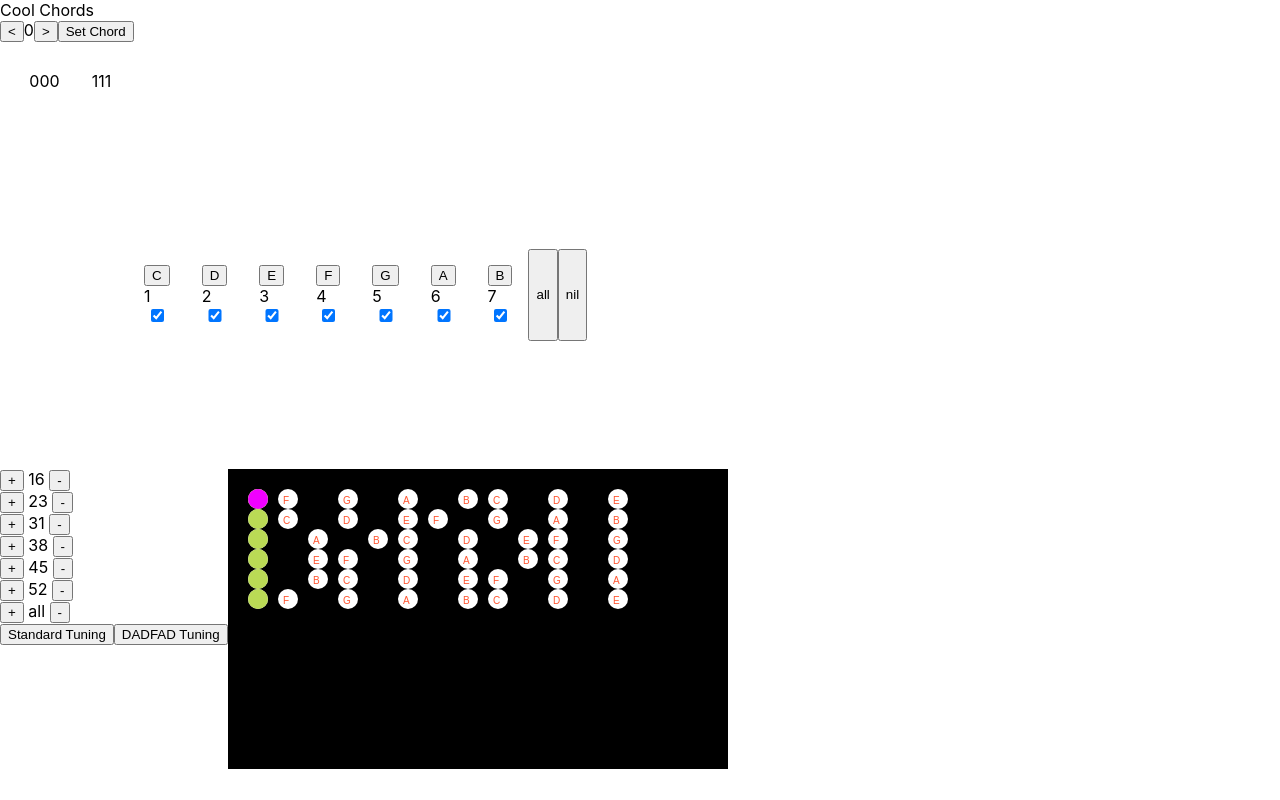
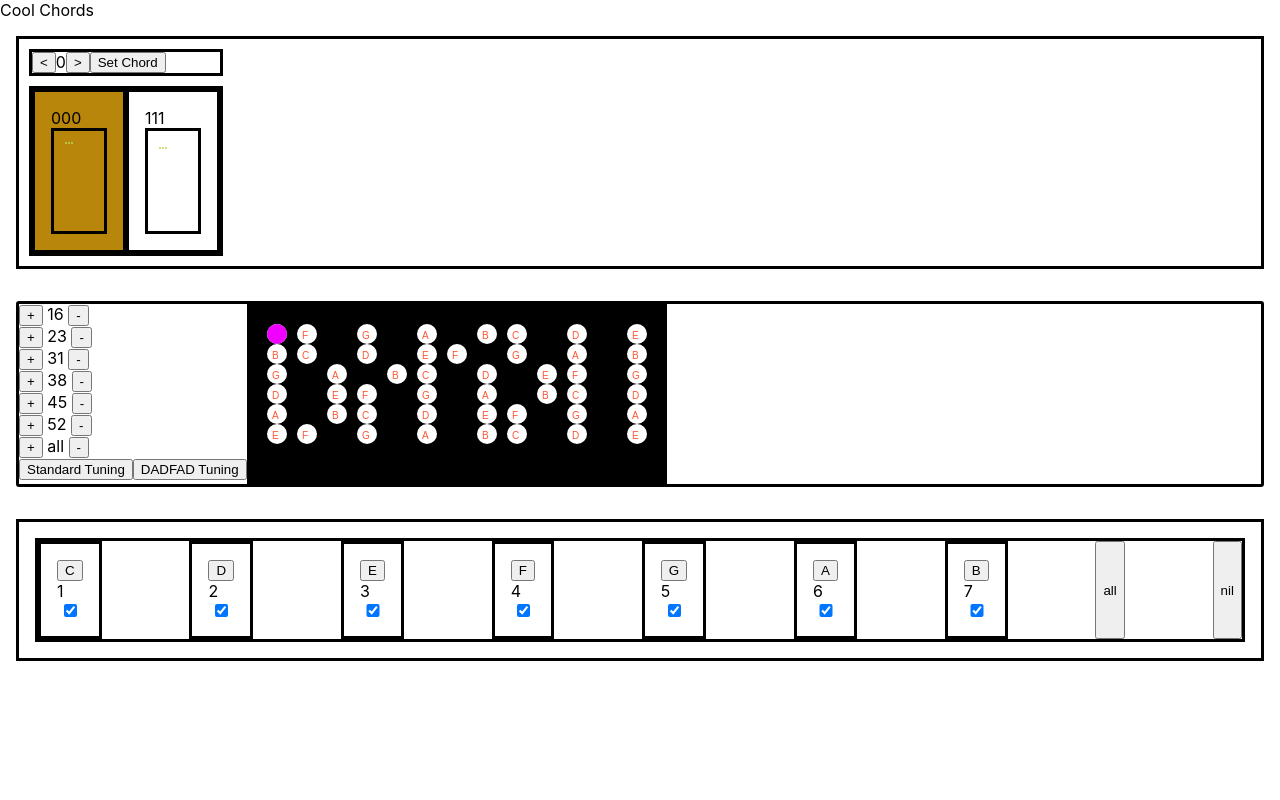
Before and after one commit to gvnmcg/cool-chords, a Next.js app: page / in a window 1280 px wide. Built offline with nearby package versions, Linux system fonts and the light colour scheme.

Commit message:
styling, Sequence canvas, tuning chords

```diff
--- a/pages/chords-app/ts-src/FretboardApp.tsx
+++ b/pages/chords-app/ts-src/FretboardApp.tsx
@@ -56,10 +56,6 @@ const FretboardApp = () => {
         />
       </div>
 
-      <div className={styles.scales}>
-        <ScaleControls scale={scale} setScale={setScale} />
-      </div>
-
       <div className={styles.fretboard}>
         <TuningControls tuning={tuning} setTuning={setTuning} />
         <FretboardCanvas
@@ -69,6 +65,10 @@ const FretboardApp = () => {
           setChordSet={setChordSet}
         />
       </div>
+      <div className={styles.scales}>
+        <ScaleControls scale={scale} setScale={setScale} />
+      </div>
+
     </div>
   );
 };
--- a/pages/chords-app/ts-src/FretboardCanvas.tsx
+++ b/pages/chords-app/ts-src/FretboardCanvas.tsx
@@ -66,7 +66,9 @@ const FretboardCanvas = ({
     ctx.fillStyle = "#BADA55";
 
     chordSet.forEach((cn) => {
-      let x = cn.fret * FRET_HEIGHT + MARGIN;
+
+      let x = (cn.midi - tuning[cn.str]) * FRET_HEIGHT + MARGIN;
+      // let x = cn.fret * FRET_HEIGHT + MARGIN;
       let y = cn.str * STR_SPACING + MARGIN;
 
       ctx.beginPath();
@@ -76,6 +78,7 @@ const FretboardCanvas = ({
   };
 
   const drawNoteCursor = (ctx: CanvasRenderingContext2D) => {
+
     ctx.fillStyle = "#F000FF";
     let x = noteCursor.fret * FRET_HEIGHT + MARGIN;
     let y = noteCursor.str * STR_SPACING + MARGIN;
@@ -91,8 +94,11 @@ const FretboardCanvas = ({
   ) => {
     let x = e.clientX - rect.left;
     let y = e.clientY - rect.top;
-    let str = Math.floor((y - MARGIN) / STR_SPACING);
-    let fret = Math.floor((x - MARGIN) / FRET_WIDTH);
+    let str = Math.floor((y - MARGIN/2) / STR_SPACING);
+    let fret = Math.floor((x - MARGIN/2) / FRET_WIDTH);
+
+    // if (fret < 0 || fret > 12) return;
+    // if (str < 0 ||  str > 5) return;
 
     let open = tuning[str];
     let newNote = { str: str, fret: fret, midi: open + fret };
@@ -140,8 +146,8 @@ const FretboardCanvas = ({
   return (
     <canvas
       ref={canvasRef}
-      width="500"
-      height="300"
+      width={(FRET_WIDTH + FRET_SPACING) * 12}
+      height={STR_WIDTH * 6}
       onClick={(e) => {
         if (!canvasRef.current) return;
         updateChord(e, canvasRef.current.getBoundingClientRect());
--- a/pages/chords-app/ts-src/components/Chords.tsx
+++ b/pages/chords-app/ts-src/components/Chords.tsx
@@ -7,7 +7,8 @@ import {
   ScaleType,
   TuningType,
 } from "../FretboardTypes";
-import styles from "../../../../styles/Scale.module.css";
+import styles from "../../../../styles/Chords.module.css";
+import ChordsCanvas from "./ChordsCanvas";
 
 interface ChordControlsProps {
   tuning: TuningType;
@@ -59,26 +60,34 @@ const ChordControls = ({
   };
 
   const navSequence = (dir: number) => {
-    if (chordIndex + dir > chordSequence.length || chordIndex + dir < 0) return;
+    if (chordIndex + dir > chordSequence.length-1 || chordIndex + dir < 0) return;
     setChordIndex(chordIndex + dir);
     setChordSet(chordSequence[chordIndex].notes);
   };
 
   return (
-    <div >
-      <div>
+    <div>
+      <div className={styles.chordNav}>
         <button onClick={() => navSequence(-1)}> {"<"} </button>
         <span>{chordIndex}</span>
         <button onClick={() => navSequence(1)}> {">"} </button>
-        <button onClick={() => amendSequence()} >
-          Set Chord
-        </button>
+        <button onClick={() => amendSequence()}>Set Chord</button>
       </div>
 
       <div className={styles.chords}>
         {chordSequence.map((chord: ChordType, index: number) => (
-          <div className={styles.chord} key={index}>
+          <div
+            onClick={()=> {
+              setChordIndex(index);
+              setChordSet(chordSequence[chordIndex].notes)
+            }}
+            className={
+              index == chordIndex ? styles.chordSelected : styles.chord
+            }
+            key={index}
+          >
             <div>{chord.notes.map((n) => n.fret)}</div>
+            <ChordsCanvas chordSet={chord.notes} />
           </div>
         ))}
       </div>
--- /dev/null
+++ b/pages/chords-app/ts-src/components/ChordsCanvas.tsx
@@ -0,0 +1,65 @@
+import React, { useRef, useEffect, useState } from "react";
+import { debug, noteNames, scaleNumbers } from "../FretboardConstants";
+import { ChordType, NoteType, ScaleType, TuningType } from "../FretboardTypes";
+import styles from "../../../../styles/Chords.module.css";
+
+const FRET_HEIGHT = 5;
+const STR_WIDTH = 15;
+const FRET_SPACING = 5;
+
+const FRET_WIDTH = 30;
+const STR_SPACING = 3;
+const MARGIN = 12;
+
+const initChordNote: NoteType = { fret: 0, str: 0, midi: 0 };
+
+interface ChordsCanvasType {
+  chordSet: NoteType[];
+}
+
+const ChordsCanvas = ({
+  chordSet,
+}: ChordsCanvasType) => {
+
+  const canvasRef = useRef<HTMLCanvasElement>(null);
+
+  const drawChordNotes = (ctx: CanvasRenderingContext2D) => {
+    ctx.fillStyle = "#BADA55";
+
+    chordSet.forEach((cn:NoteType) => {
+      let y = cn.fret * FRET_HEIGHT + MARGIN;
+      let x = cn.str * STR_SPACING + MARGIN;
+
+      ctx.beginPath();
+      ctx.arc(x, y, 1, 0, 2 * Math.PI);
+      ctx.fill();
+    });
+  };
+
+
+  useEffect(() => {
+    const canvas = canvasRef.current;
+    if (canvas == null) throw new Error("Could not get canvas");
+    if (canvasRef.current) {
+      const context = canvas.getContext("2d");
+      if (context == null) throw new Error("Could not get context");
+      drawChordNotes(context);
+    }
+    if (debug) console.log("chordSet", chordSet);
+
+  });
+
+  return (
+    <canvas
+      className={styles.canvas}
+      ref={canvasRef}
+      width="50"
+      height="100"
+      onClick={(e) => {
+        // updateChordIndex();
+      }}
+    />
+  );
+};
+
+export default ChordsCanvas;
--- a/styles/Chords.module.css
+++ b/styles/Chords.module.css
@@ -1,11 +1,38 @@
+
 .chords {
     display: flex;
     flex-direction: row;
-    margin: 10%;
+    margin: 10px;
+    border: 3px solid;
+
+}
+
+.chordNav {
+    display: flex;
+    flex-direction: row;
+    margin: 10px;
+    border: 3px solid;
+
 }
 
 .chord {
     display: flex;
     flex-direction: column;
     padding: 1em;
+    border: 3px solid;
+
 }
+
+
+.chordSelected {
+    display: flex;
+    flex-direction: column;
+    padding: 1em;
+    border: 3px solid;
+    background-color: darkgoldenrod;
+}
+
+.canvas {
+
+    border: 3px solid;
+}
--- a/styles/Home.module.css
+++ b/styles/Home.module.css
@@ -8,14 +8,21 @@
 .chordSequence {
   display: flex;
   flex-direction: row;
+  border: 3px solid;
+  margin: 1rem;
+  padding: 0%;
 }
 
 .scales {
-  display: flex;
-  flex-direction: row;
+
+  border: 3px solid;
+  margin: 1rem;
 }
 
 .fretboard {
   display: flex;
   flex-direction: row;
+  border: 3px solid;
+  border-radius: 3px ;
+  margin: 1rem;
 }
--- a/styles/Scale.module.css
+++ b/styles/Scale.module.css
@@ -1,11 +1,16 @@
 .chords {
     display: flex;
     flex-direction: row;
-    margin: 10%;
+    margin: 1em;
+    border: 3px solid;
+    justify-content: space-between;
+
 }
 
 .chord {
     display: flex;
     flex-direction: column;
     padding: 1em;
+    border: 3px solid;
+
 }
```
